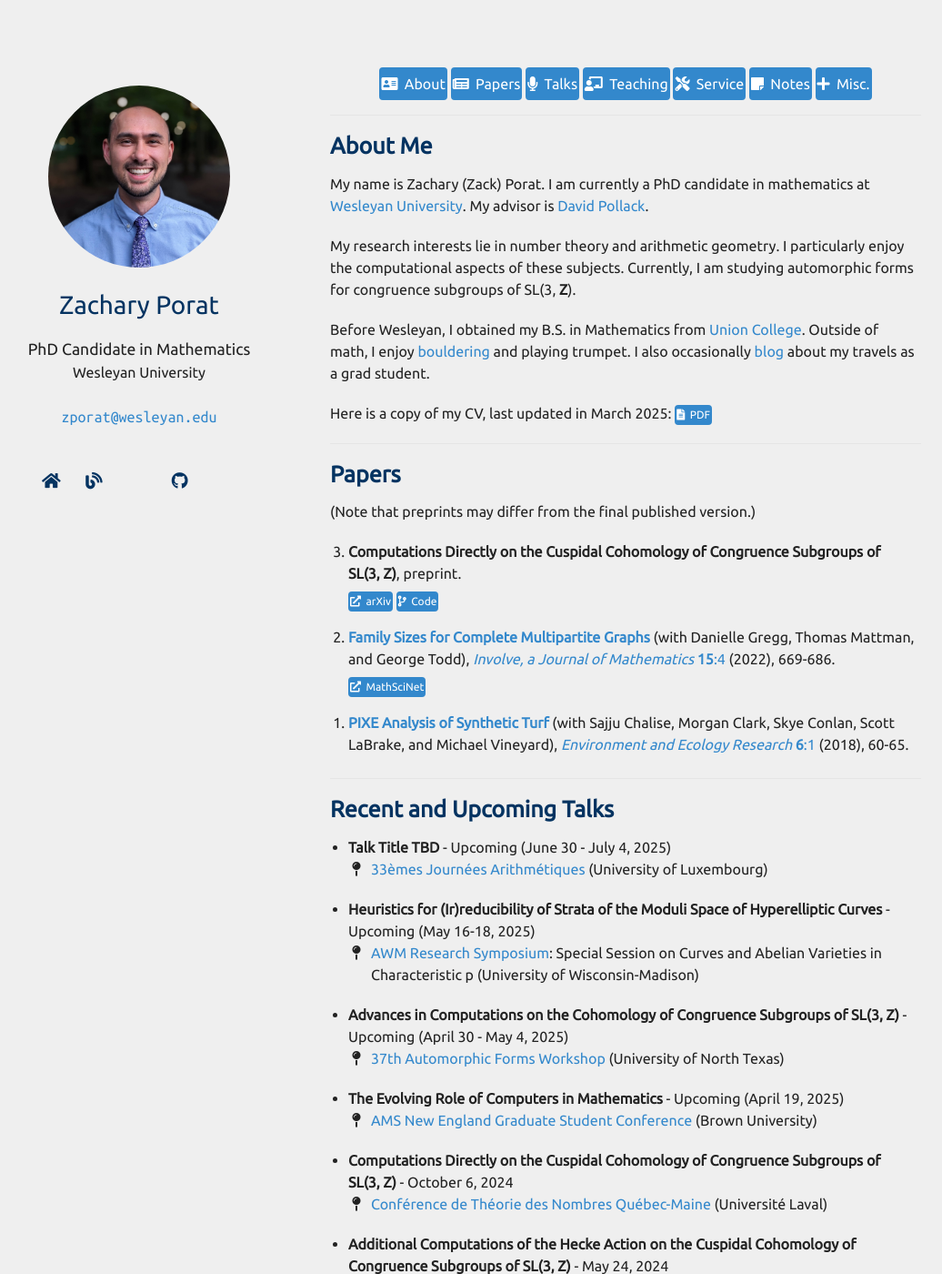
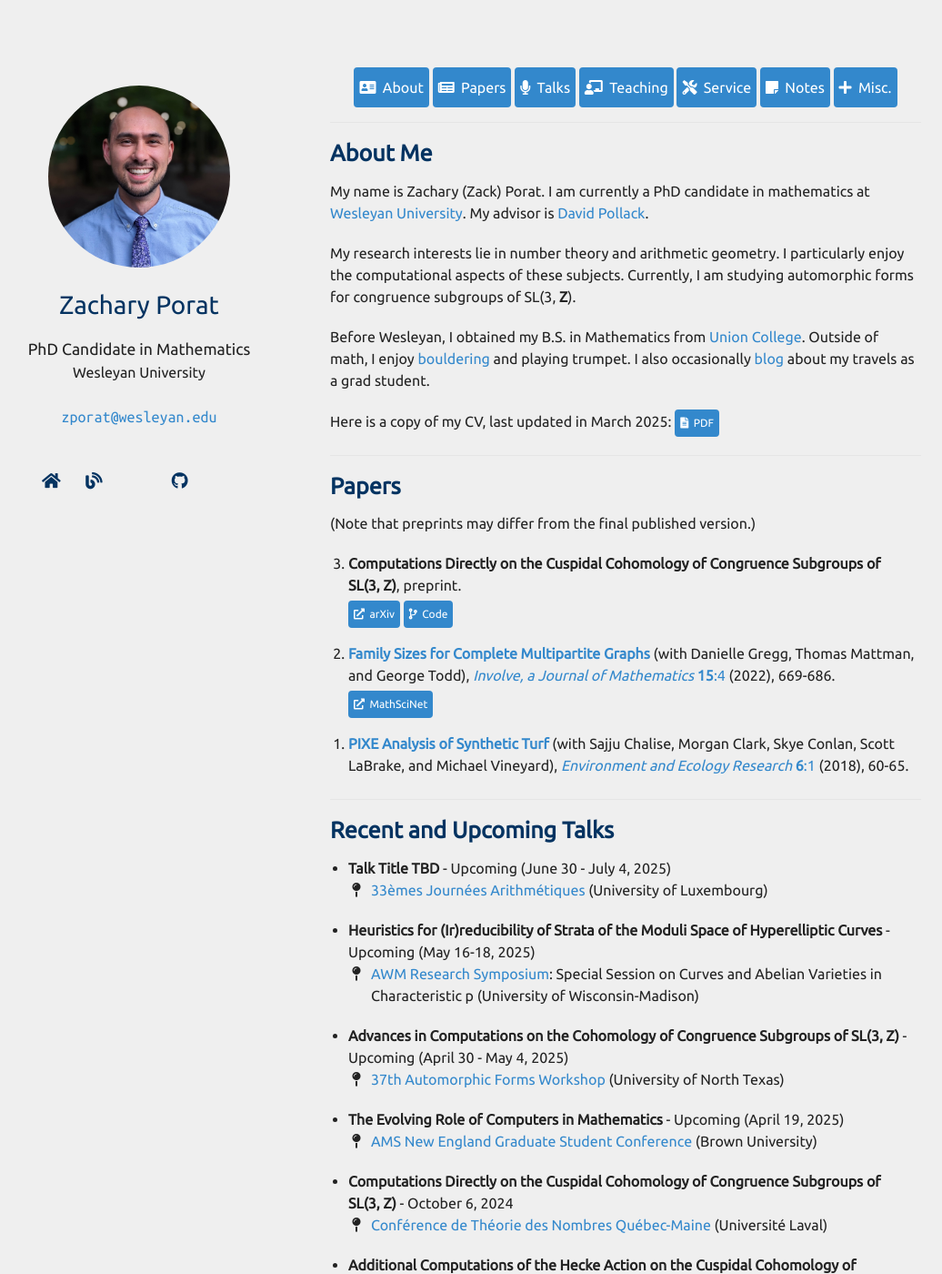
Before and after one commit to zporat/zporat.github.io, a Jekyll site: the page built from index.md, in a window 1280 px wide and 1400 px high. Shown: the whole window at 91% size, without its empty margins (102-1138 px from the left). Built offline with Jekyll 4.4.1, drawn with Linux system fonts in a browser that asks for light colours; nearby versions of some CDN libraries; a style sheet for code colours, icons or effects is not loaded.

Commit message:
4px padding test

```diff
--- a/_sass/minimal-light-no-dark-mode.scss
+++ b/_sass/minimal-light-no-dark-mode.scss
@@ -539,7 +539,7 @@ footer {
   color: white;
   border: 2px solid #38C;
   transition-duration: 0.3s;
-
+  padding: 4px;
   border-radius: 4px;
   display: inline-block;
 }
--- a/_sass/minimal-light.scss
+++ b/_sass/minimal-light.scss
@@ -607,7 +607,7 @@ footer {
   color: white;
   border: 2px solid #38C;
   transition-duration: 0.3s;
-
+  padding: 4px;
   border-radius: 4px;
   display: inline-block;
 }
```
